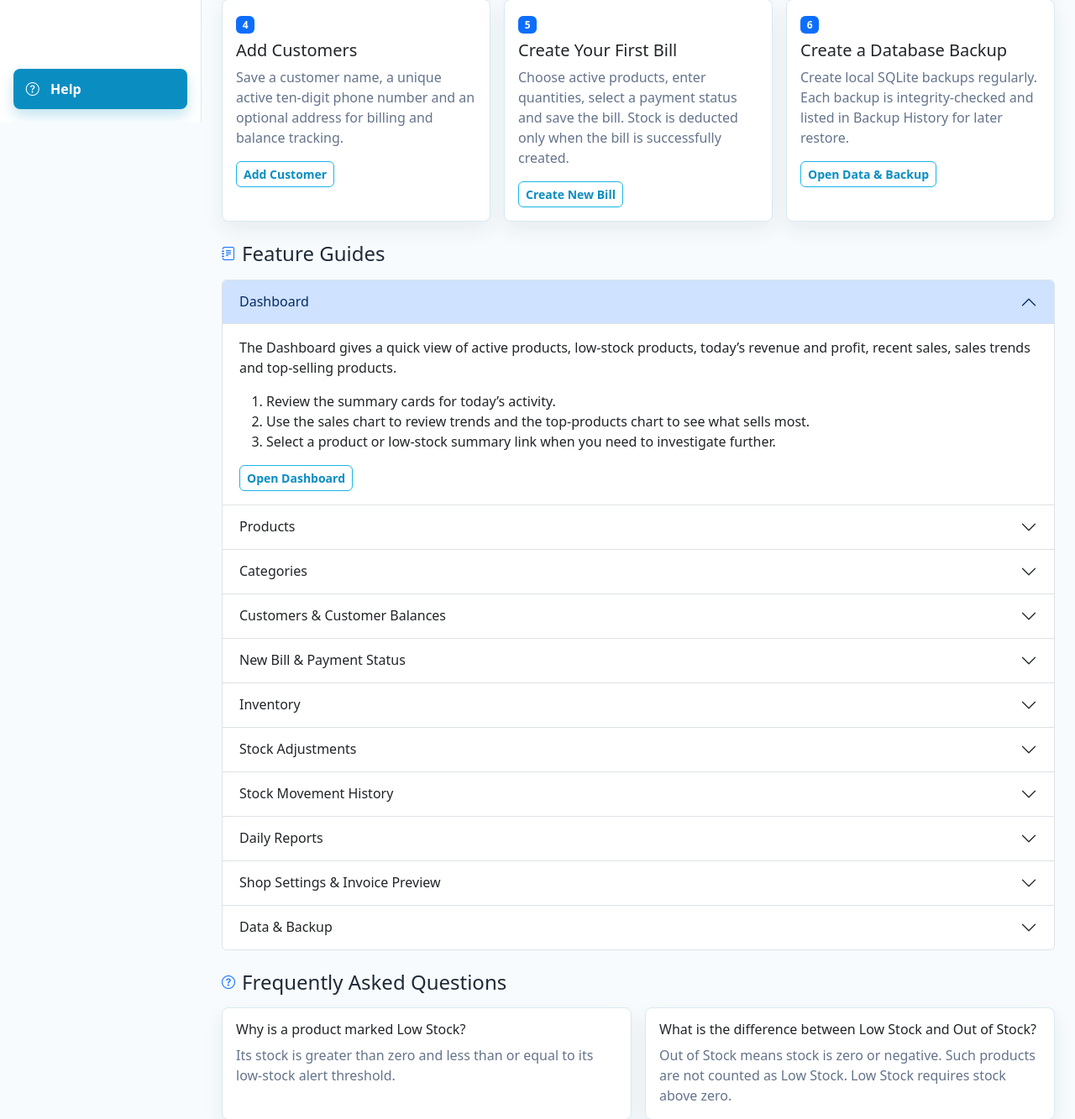
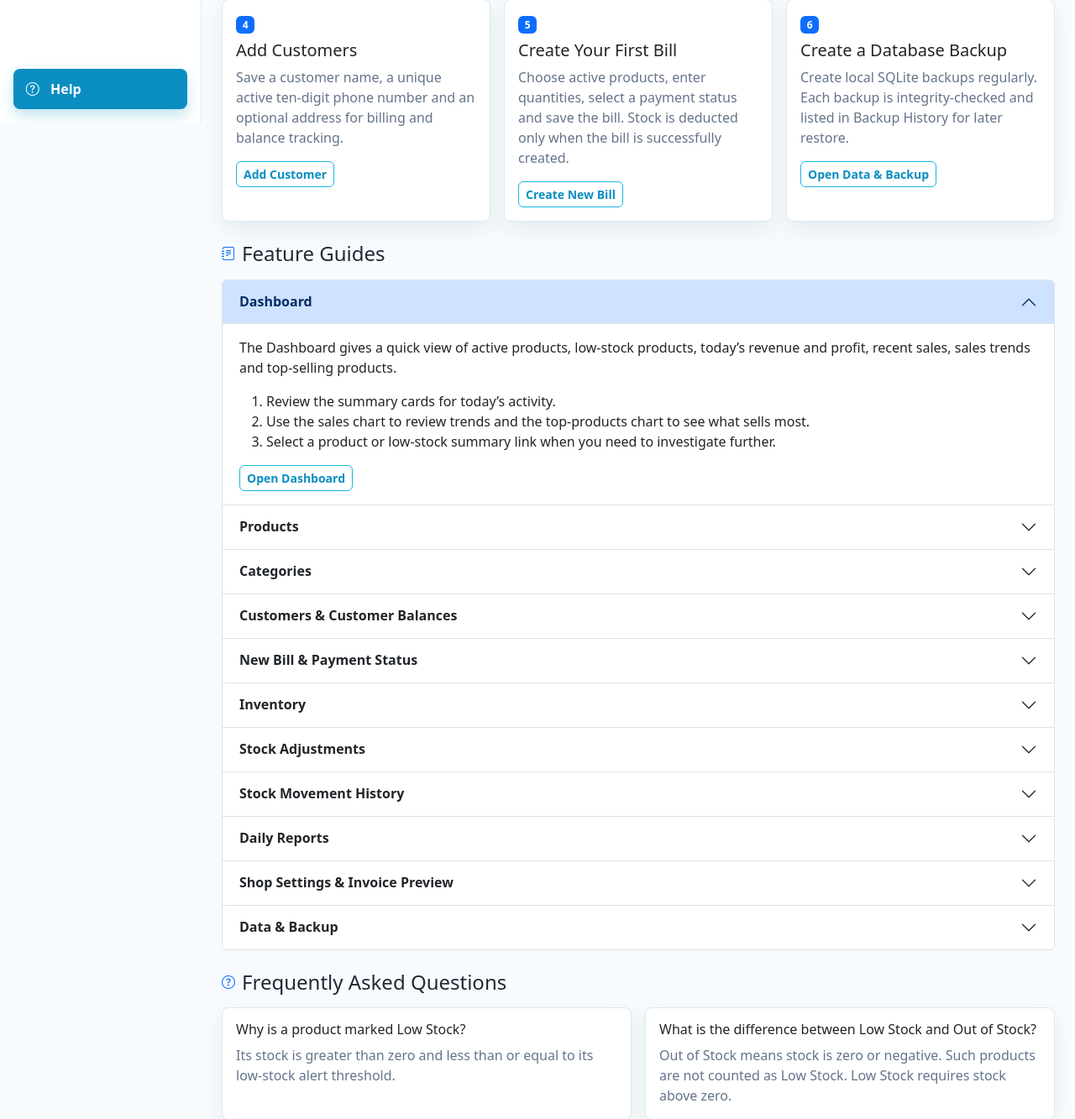
Before and after one commit to trinathprasad/smart-pos, a Flask app: page /help/ in a window 1280 px wide. Shown: the part 727-2060 px from the top of the page at 84% size. Run offline with Flask 3, Linux system fonts and the light colour scheme.

Commit message:
improve help page

```diff
--- a/app/templates/help/index.html
+++ b/app/templates/help/index.html
@@ -87,7 +87,7 @@
     </div>
     <div class="accordion" id="helpFeatureAccordion">
         <div class="accordion-item help-searchable" data-help-searchable>
-            <h3 class="accordion-header"><button class="accordion-button" type="button" data-bs-toggle="collapse" data-bs-target="#helpDashboard" aria-expanded="true" aria-controls="helpDashboard">Dashboard</button></h3>
+            <h3 class="accordion-header"><button class="accordion-button fw-semibold" type="button" data-bs-toggle="collapse" data-bs-target="#helpDashboard" aria-expanded="true" aria-controls="helpDashboard">Dashboard</button></h3>
             <div id="helpDashboard" class="accordion-collapse collapse show" data-bs-parent="#helpFeatureAccordion"><div class="accordion-body">
                 <p>The Dashboard gives a quick view of active products, low-stock products, today’s revenue and profit, recent sales, sales trends and top-selling products.</p>
                 <ol><li>Review the summary cards for today’s activity.</li><li>Use the sales chart to review trends and the top-products chart to see what sells most.</li><li>Select a product or low-stock summary link when you need to investigate further.</li></ol>
@@ -95,7 +95,7 @@
             </div></div>
         </div>
         <div class="accordion-item help-searchable" data-help-searchable>
-            <h3 class="accordion-header"><button class="accordion-button collapsed" type="button" data-bs-toggle="collapse" data-bs-target="#helpProducts">Products</button></h3>
+            <h3 class="accordion-header"><button class="accordion-button collapsed fw-semibold" type="button" data-bs-toggle="collapse" data-bs-target="#helpProducts">Products</button></h3>
             <div id="helpProducts" class="accordion-collapse collapse" data-bs-parent="#helpFeatureAccordion"><div class="accordion-body">
                 <p>Products stores the item details used by billing and inventory, including SKU, barcode, category, unit, prices, stock quantity and low-stock threshold.</p>
                 <ol><li>Search by product details and use category, stock-status and sorting controls.</li><li>Use Edit to update product information.</li><li>Use Add Product to create a new item. SKU and barcode values must not duplicate existing products.</li></ol>
@@ -104,7 +104,7 @@
             </div></div>
         </div>
         <div class="accordion-item help-searchable" data-help-searchable>
-            <h3 class="accordion-header"><button class="accordion-button collapsed" type="button" data-bs-toggle="collapse" data-bs-target="#helpCategories">Categories</button></h3>
+            <h3 class="accordion-header"><button class="accordion-button collapsed fw-semibold" type="button" data-bs-toggle="collapse" data-bs-target="#helpCategories">Categories</button></h3>
             <div id="helpCategories" class="accordion-collapse collapse" data-bs-parent="#helpFeatureAccordion"><div class="accordion-body">
                 <p>Categories organize products and can have an optional validated image.</p>
                 <ol><li>Open Categories and choose Add Category.</li><li>Enter a unique category name.</li><li>Optionally upload a valid PNG, JPG or JPEG image up to 2 MB.</li><li>Open a category to see its active products.</li></ol>
@@ -113,7 +113,7 @@
             </div></div>
         </div>
         <div class="accordion-item help-searchable" data-help-searchable>
-            <h3 class="accordion-header"><button class="accordion-button collapsed" type="button" data-bs-toggle="collapse" data-bs-target="#helpCustomers">Customers &amp; Customer Balances</button></h3>
+            <h3 class="accordion-header"><button class="accordion-button collapsed fw-semibold" type="button" data-bs-toggle="collapse" data-bs-target="#helpCustomers">Customers &amp; Customer Balances</button></h3>
             <div id="helpCustomers" class="accordion-collapse collapse" data-bs-parent="#helpFeatureAccordion"><div class="accordion-body">
                 <p>Customers stores contact details and maintains a ledger of pending amounts, payments and bill activity.</p>
                 <ol><li>Search customers by name or phone, then open a customer record.</li><li>Use Add Pending, Receive Payment or Clear Pending from the customer detail page.</li><li>Review Balance History and Bill History to understand the current balance.</li></ol>
@@ -122,7 +122,7 @@
             </div></div>
         </div>
         <div class="accordion-item help-searchable" data-help-searchable>
-            <h3 class="accordion-header"><button class="accordion-button collapsed" type="button" data-bs-toggle="collapse" data-bs-target="#helpBilling">New Bill &amp; Payment Status</button></h3>
+            <h3 class="accordion-header"><button class="accordion-button collapsed fw-semibold" type="button" data-bs-toggle="collapse" data-bs-target="#helpBilling">New Bill &amp; Payment Status</button></h3>
             <div id="helpBilling" class="accordion-collapse collapse" data-bs-parent="#helpFeatureAccordion"><div class="accordion-body">
                 <p>New Bill creates a sale, records payment information and reduces stock for each valid line item.</p>
                 <ol><li>Select active products and enter a positive quantity no greater than available stock.</li><li>Choose Paid, Pending or Partial and enter any payment reference.</li><li>Review the totals and save the bill to open the invoice.</li></ol>
@@ -131,7 +131,7 @@
             </div></div>
         </div>
         <div class="accordion-item help-searchable" data-help-searchable>
-            <h3 class="accordion-header"><button class="accordion-button collapsed" type="button" data-bs-toggle="collapse" data-bs-target="#helpInventory">Inventory</button></h3>
+            <h3 class="accordion-header"><button class="accordion-button collapsed fw-semibold" type="button" data-bs-toggle="collapse" data-bs-target="#helpInventory">Inventory</button></h3>
             <div id="helpInventory" class="accordion-collapse collapse" data-bs-parent="#helpFeatureAccordion"><div class="accordion-body">
                 <p>Inventory focuses on active stock monitoring. It shows stock by unit, low-stock and out-of-stock counts, purchase value, and the current product list.</p>
                 <ol><li>Search by product name or SKU.</li><li>Filter by category or stock status.</li><li>Use Edit, Adjust Stock or History for the selected product.</li><li>Use the export or print actions when you need a report.</li></ol>
@@ -140,7 +140,7 @@
             </div></div>
         </div>
         <div class="accordion-item help-searchable" data-help-searchable>
-            <h3 class="accordion-header"><button class="accordion-button collapsed" type="button" data-bs-toggle="collapse" data-bs-target="#helpAdjustments">Stock Adjustments</button></h3>
+            <h3 class="accordion-header"><button class="accordion-button collapsed fw-semibold" type="button" data-bs-toggle="collapse" data-bs-target="#helpAdjustments">Stock Adjustments</button></h3>
             <div id="helpAdjustments" class="accordion-collapse collapse" data-bs-parent="#helpFeatureAccordion"><div class="accordion-body">
                 <p>Stock Adjustments record physical stock changes without changing billing logic.</p>
                 <ol><li>Open Inventory and choose Adjust Stock for an active product.</li><li>Choose Increase Stock, Decrease Stock or Set Stock.</li><li>Enter a valid quantity and a reason, then review the resulting stock.</li><li>Save the adjustment.</li></ol>
@@ -149,7 +149,7 @@
             </div></div>
         </div>
         <div class="accordion-item help-searchable" data-help-searchable>
-            <h3 class="accordion-header"><button class="accordion-button collapsed" type="button" data-bs-toggle="collapse" data-bs-target="#helpHistory">Stock Movement History</button></h3>
+            <h3 class="accordion-header"><button class="accordion-button collapsed fw-semibold" type="button" data-bs-toggle="collapse" data-bs-target="#helpHistory">Stock Movement History</button></h3>
             <div id="helpHistory" class="accordion-collapse collapse" data-bs-parent="#helpFeatureAccordion"><div class="accordion-body">
                 <p>Stock History records the adjustment type, previous quantity, quantity changed, new quantity, reason and timestamp for a product.</p>
                 <ol><li>Open Inventory and choose History for a product.</li><li>Filter by Today, Last 7 Days, Last 30 Days or a custom date range.</li><li>Filter by adjustment type or search the reason text.</li></ol>
@@ -158,7 +158,7 @@
             </div></div>
         </div>
         <div class="accordion-item help-searchable" data-help-searchable>
-            <h3 class="accordion-header"><button class="accordion-button collapsed" type="button" data-bs-toggle="collapse" data-bs-target="#helpReports">Daily Reports</button></h3>
+            <h3 class="accordion-header"><button class="accordion-button collapsed fw-semibold" type="button" data-bs-toggle="collapse" data-bs-target="#helpReports">Daily Reports</button></h3>
             <div id="helpReports" class="accordion-collapse collapse" data-bs-parent="#helpFeatureAccordion"><div class="accordion-body">
                 <p>Daily Reports summarize bills for a selected local calendar date.</p>
                 <ol><li>Choose a date and select View.</li><li>Review bills, sales, tax, outstanding balance, profit and top items.</li><li>Use Export CSV for the selected date.</li></ol>
@@ -166,7 +166,7 @@
             </div></div>
         </div>
         <div class="accordion-item help-searchable" data-help-searchable>
-            <h3 class="accordion-header"><button class="accordion-button collapsed" type="button" data-bs-toggle="collapse" data-bs-target="#helpSettings">Shop Settings &amp; Invoice Preview</button></h3>
+            <h3 class="accordion-header"><button class="accordion-button collapsed fw-semibold" type="button" data-bs-toggle="collapse" data-bs-target="#helpSettings">Shop Settings &amp; Invoice Preview</button></h3>
             <div id="helpSettings" class="accordion-collapse collapse" data-bs-parent="#helpFeatureAccordion"><div class="accordion-body">
                 <p>Shop Settings controls the shop information and invoice defaults used by billing and printed or downloaded invoices.</p>
                 <ol><li>Update the shop name, phone, address, invoice prefix, tax percentage and footer note.</li><li>Optionally upload or remove the shop logo.</li><li>Use Invoice Preview to review the invoice appearance before creating a bill.</li></ol>
@@ -175,7 +175,7 @@
             </div></div>
         </div>
         <div class="accordion-item help-searchable" data-help-searchable>
-            <h3 class="accordion-header"><button class="accordion-button collapsed" type="button" data-bs-toggle="collapse" data-bs-target="#helpBackup">Data &amp; Backup</button></h3>
+            <h3 class="accordion-header"><button class="accordion-button collapsed fw-semibold" type="button" data-bs-toggle="collapse" data-bs-target="#helpBackup">Data &amp; Backup</button></h3>
             <div id="helpBackup" class="accordion-collapse collapse" data-bs-parent="#helpFeatureAccordion"><div class="accordion-body">
                 <p>Data &amp; Backup manages local copies of the file-based SQLite billing database.</p>
                 <ol><li>Choose Create Backup.</li><li>Review the backup entry and its validation status.</li><li>To restore, choose a valid backup and confirm the replacement.</li></ol>
```
